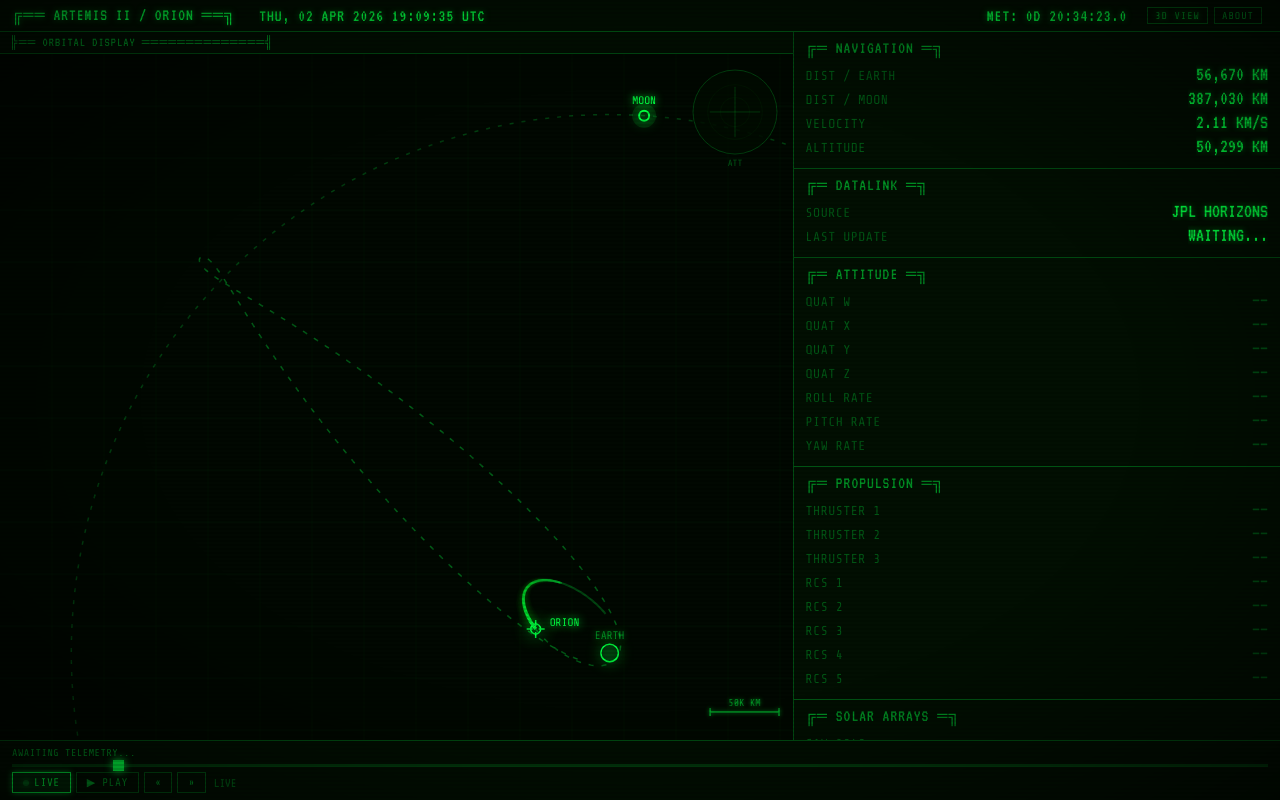
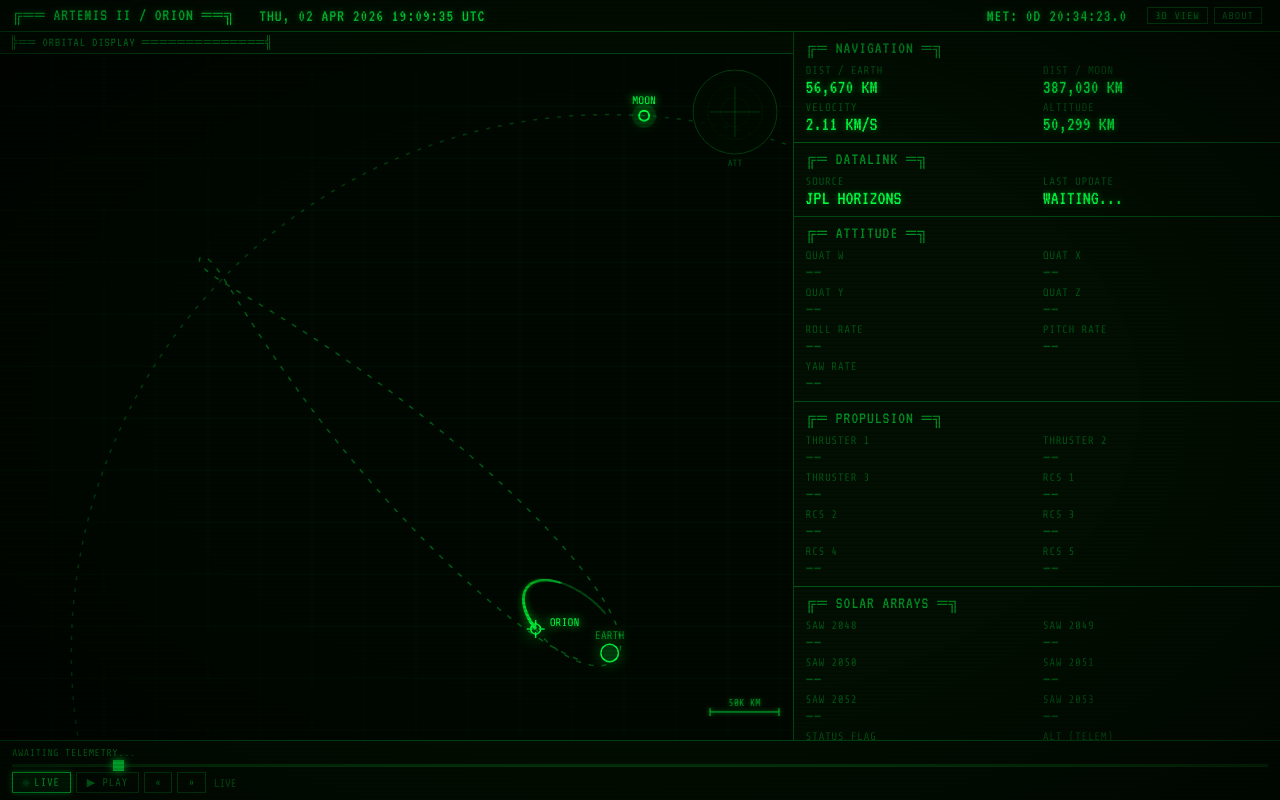
Before and after one commit to Meandmybadself/artemis-tracker, a website with bundled scripts: page public/index.html in a window 1280 px wide. Built offline with nearby package versions, Linux system fonts and the light colour scheme; files whose address does not match are found by name.

Commit message:
Layout data panels as 2-column grid (two pairs per row)
Co-Authored-By: Claude Sonnet 4.6 <noreply@anthropic.com>

```diff
--- a/public/index.html
+++ b/public/index.html
@@ -153,25 +153,26 @@
       letter-spacing: 1px;
       margin-bottom: 6px;
     }
-    .stat-row {
+    .stat-grid {
+      display: grid;
+      grid-template-columns: 1fr 1fr;
+      gap: 4px 12px;
+    }
+    .stat-cell {
       display: flex;
-      justify-content: space-between;
-      align-items: baseline;
-      margin-bottom: 4px;
-      gap: 6px;
+      flex-direction: column;
+      min-width: 0;
     }
     .lbl {
-      font-size: 13px;
+      font-size: 11px;
       color: var(--green-muted);
       letter-spacing: 0.5px;
       white-space: nowrap;
-      flex-shrink: 0;
     }
     .val {
       font-family: var(--font-display);
       font-size: 20px;
       color: var(--green);
-      text-align: right;
       text-shadow: var(--glow-sm);
       white-space: nowrap;
       overflow: hidden;
@@ -390,16 +391,20 @@
 
         <div class="data-panel">
           <div class="panel-hdr">╔═ NAVIGATION ═╗</div>
-          <div class="stat-row"><span class="lbl">DIST / EARTH</span><span class="val" id="dist-earth">——</span></div>
-          <div class="stat-row"><span class="lbl">DIST / MOON</span><span class="val" id="dist-moon">——</span></div>
-          <div class="stat-row"><span class="lbl">VELOCITY</span><span class="val" id="velocity">——</span></div>
-          <div class="stat-row"><span class="lbl">ALTITUDE</span><span class="val" id="altitude">——</span></div>
+          <div class="stat-grid">
+            <div class="stat-cell"><span class="lbl">DIST / EARTH</span><span class="val" id="dist-earth">——</span></div>
+            <div class="stat-cell"><span class="lbl">DIST / MOON</span><span class="val" id="dist-moon">——</span></div>
+            <div class="stat-cell"><span class="lbl">VELOCITY</span><span class="val" id="velocity">——</span></div>
+            <div class="stat-cell"><span class="lbl">ALTITUDE</span><span class="val" id="altitude">——</span></div>
+          </div>
         </div>
 
         <div class="data-panel">
           <div class="panel-hdr">╔═ DATALINK ═╗</div>
-          <div class="stat-row"><span class="lbl">SOURCE</span><span class="val" id="data-source">HORIZONS</span></div>
-          <div class="stat-row"><span class="lbl">LAST UPDATE</span><span class="val" id="data-age">——</span></div>
+          <div class="stat-grid">
+            <div class="stat-cell"><span class="lbl">SOURCE</span><span class="val" id="data-source">HORIZONS</span></div>
+            <div class="stat-cell"><span class="lbl">LAST UPDATE</span><span class="val" id="data-age">——</span></div>
+          </div>
           <div id="trajectory-note">
             ⚠ TRAJECTORY: PRE-LAUNCH PREDICTION<br>SOURCE: JPL HORIZONS
           </div>
@@ -407,37 +412,43 @@
 
         <div class="data-panel">
           <div class="panel-hdr">╔═ ATTITUDE ═╗</div>
-          <div class="stat-row"><span class="lbl">QUAT W</span><span class="val na" id="att-qw">——</span></div>
-          <div class="stat-row"><span class="lbl">QUAT X</span><span class="val na" id="att-qx">——</span></div>
-          <div class="stat-row"><span class="lbl">QUAT Y</span><span class="val na" id="att-qy">——</span></div>
-          <div class="stat-row"><span class="lbl">QUAT Z</span><span class="val na" id="att-qz">——</span></div>
-          <div class="stat-row"><span class="lbl">ROLL RATE</span><span class="val na" id="rate-roll">——</span></div>
-          <div class="stat-row"><span class="lbl">PITCH RATE</span><span class="val na" id="rate-pitch">——</span></div>
-          <div class="stat-row"><span class="lbl">YAW RATE</span><span class="val na" id="rate-yaw">——</span></div>
+          <div class="stat-grid">
+            <div class="stat-cell"><span class="lbl">QUAT W</span><span class="val na" id="att-qw">——</span></div>
+            <div class="stat-cell"><span class="lbl">QUAT X</span><span class="val na" id="att-qx">——</span></div>
+            <div class="stat-cell"><span class="lbl">QUAT Y</span><span class="val na" id="att-qy">——</span></div>
+            <div class="stat-cell"><span class="lbl">QUAT Z</span><span class="val na" id="att-qz">——</span></div>
+            <div class="stat-cell"><span class="lbl">ROLL RATE</span><span class="val na" id="rate-roll">——</span></div>
+            <div class="stat-cell"><span class="lbl">PITCH RATE</span><span class="val na" id="rate-pitch">——</span></div>
+            <div class="stat-cell"><span class="lbl">YAW RATE</span><span class="val na" id="rate-yaw">——</span></div>
+          </div>
         </div>
 
         <div class="data-panel">
           <div class="panel-hdr">╔═ PROPULSION ═╗</div>
-          <div class="stat-row"><span class="lbl">THRUSTER 1</span><span class="val na" id="thr-1">——</span></div>
-          <div class="stat-row"><span class="lbl">THRUSTER 2</span><span class="val na" id="thr-2">——</span></div>
-          <div class="stat-row"><span class="lbl">THRUSTER 3</span><span class="val na" id="thr-3">——</span></div>
-          <div class="stat-row"><span class="lbl">RCS 1</span><span class="val na" id="rcs-1">——</span></div>
-          <div class="stat-row"><span class="lbl">RCS 2</span><span class="val na" id="rcs-2">——</span></div>
-          <div class="stat-row"><span class="lbl">RCS 3</span><span class="val na" id="rcs-3">——</span></div>
-          <div class="stat-row"><span class="lbl">RCS 4</span><span class="val na" id="rcs-4">——</span></div>
-          <div class="stat-row"><span class="lbl">RCS 5</span><span class="val na" id="rcs-5">——</span></div>
+          <div class="stat-grid">
+            <div class="stat-cell"><span class="lbl">THRUSTER 1</span><span class="val na" id="thr-1">——</span></div>
+            <div class="stat-cell"><span class="lbl">THRUSTER 2</span><span class="val na" id="thr-2">——</span></div>
+            <div class="stat-cell"><span class="lbl">THRUSTER 3</span><span class="val na" id="thr-3">——</span></div>
+            <div class="stat-cell"><span class="lbl">RCS 1</span><span class="val na" id="rcs-1">——</span></div>
+            <div class="stat-cell"><span class="lbl">RCS 2</span><span class="val na" id="rcs-2">——</span></div>
+            <div class="stat-cell"><span class="lbl">RCS 3</span><span class="val na" id="rcs-3">——</span></div>
+            <div class="stat-cell"><span class="lbl">RCS 4</span><span class="val na" id="rcs-4">——</span></div>
+            <div class="stat-cell"><span class="lbl">RCS 5</span><span class="val na" id="rcs-5">——</span></div>
+          </div>
         </div>
 
         <div class="data-panel">
           <div class="panel-hdr">╔═ SOLAR ARRAYS ═╗</div>
-          <div class="stat-row"><span class="lbl">SAW 2048</span><span class="val na" id="solar-2048">——</span></div>
-          <div class="stat-row"><span class="lbl">SAW 2049</span><span class="val na" id="solar-2049">——</span></div>
-          <div class="stat-row"><span class="lbl">SAW 2050</span><span class="val na" id="solar-2050">——</span></div>
-          <div class="stat-row"><span class="lbl">SAW 2051</span><span class="val na" id="solar-2051">——</span></div>
-          <div class="stat-row"><span class="lbl">SAW 2052</span><span class="val na" id="solar-2052">——</span></div>
-          <div class="stat-row"><span class="lbl">SAW 2053</span><span class="val na" id="solar-2053">——</span></div>
-          <div class="stat-row"><span class="lbl">STATUS FLAG</span><span class="val na" id="status-flag">——</span></div>
-          <div class="stat-row"><span class="lbl">ALT (TELEM)</span><span class="val na" id="telem-alt">——</span></div>
+          <div class="stat-grid">
+            <div class="stat-cell"><span class="lbl">SAW 2048</span><span class="val na" id="solar-2048">——</span></div>
+            <div class="stat-cell"><span class="lbl">SAW 2049</span><span class="val na" id="solar-2049">——</span></div>
+            <div class="stat-cell"><span class="lbl">SAW 2050</span><span class="val na" id="solar-2050">——</span></div>
+            <div class="stat-cell"><span class="lbl">SAW 2051</span><span class="val na" id="solar-2051">——</span></div>
+            <div class="stat-cell"><span class="lbl">SAW 2052</span><span class="val na" id="solar-2052">——</span></div>
+            <div class="stat-cell"><span class="lbl">SAW 2053</span><span class="val na" id="solar-2053">——</span></div>
+            <div class="stat-cell"><span class="lbl">STATUS FLAG</span><span class="val na" id="status-flag">——</span></div>
+            <div class="stat-cell"><span class="lbl">ALT (TELEM)</span><span class="val na" id="telem-alt">——</span></div>
+          </div>
         </div>
 
       </div><!-- /data-section -->
```
